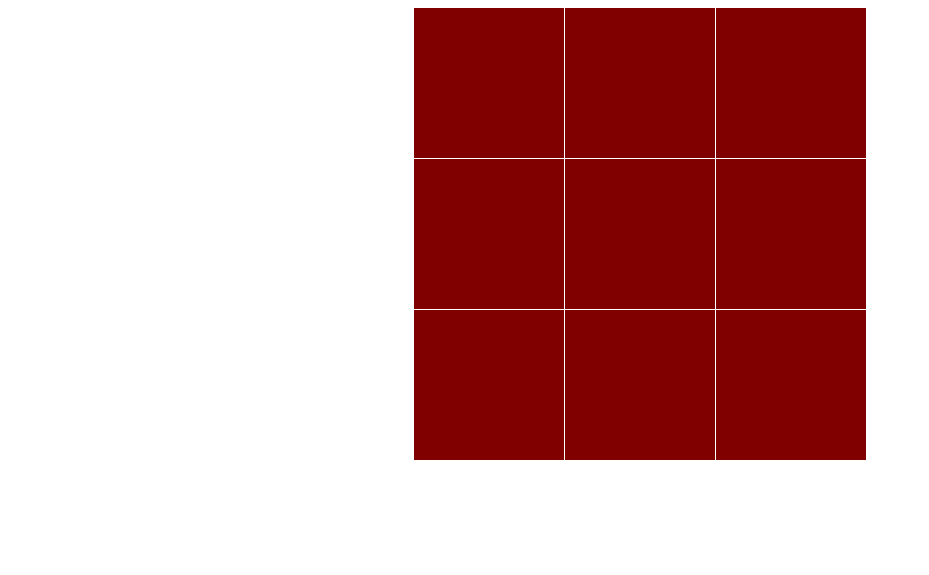
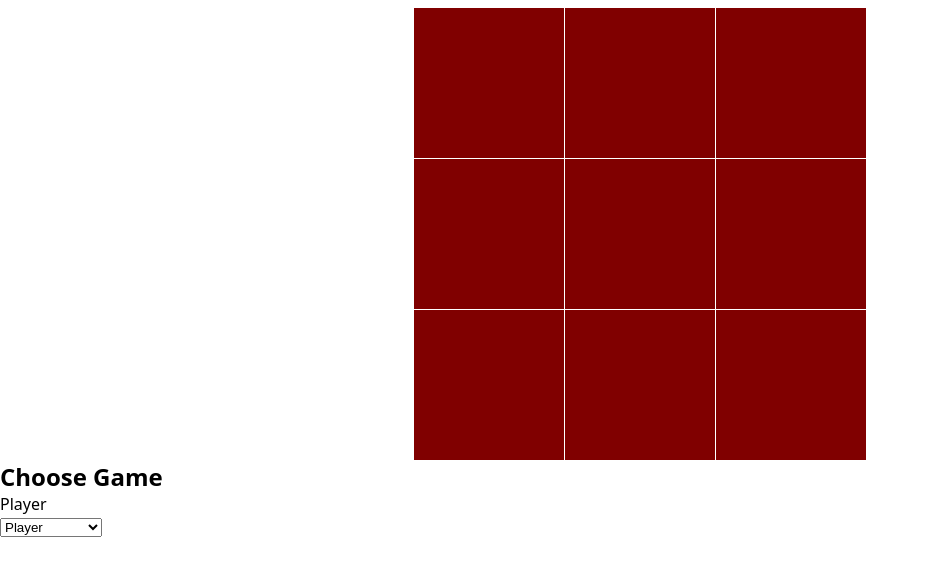
Before and after one commit to karthicbz/TicTacToe_OdinProject, a plain HTML site: page index.html in a window 1280 px wide. Shown: the part 95-670 px from the top of the page, without its empty margins (0-929 px from the left). Drawn offline with Linux system fonts and the light colour scheme.

Commit message:
add player options

```diff
--- a/index.html
+++ b/index.html
@@ -21,6 +21,15 @@
         <div data-cell="8"></div>
         <div data-cell="9"></div>
     </div>
+    <h2 class="play-option-text">Choose Game</h2>
+    <div class="play-options">
+        <p class="humanPlayer">Player</p>
+        <label for="game"></label>
+        <select name="game" id="game">
+            <option value="Player">Player</option>
+            <option value="Computer">Computer(Ai)</option>
+        </select>
+    </div>
     <div class="buttons">
         <button class="play-again">Play Again!</button>
     </div>
```
